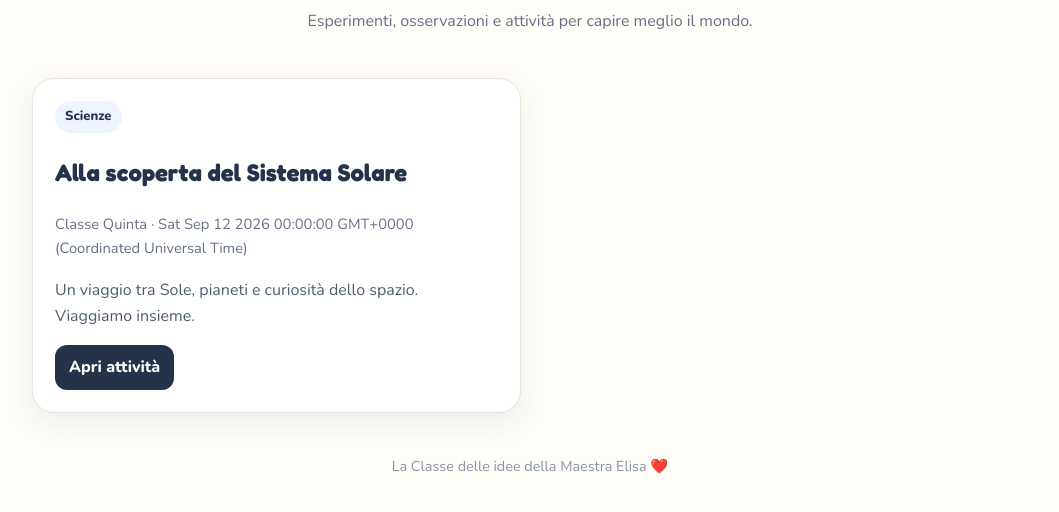
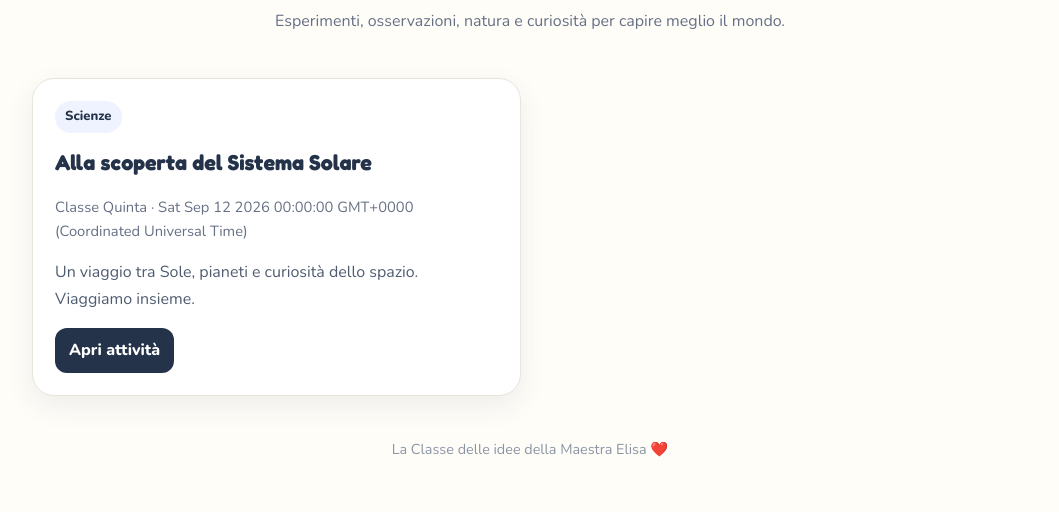
Before and after one commit to mipanni72/classe-idee-elisa, an Eleventy site: page src/scienze/index.njk in a window 1280 px wide. Shown: the part 258-770 px from the top of the page, without its empty margins (110-1169 px from the left). Built offline with nearby package versions, Linux system fonts and the light colour scheme; Eleventy itself is replaced by a stand-in of ours; files that its build step writes are made by us from their sources.

Commit message:
Uniforma pagina Scienze al nuovo sito

```diff
--- a/src/scienze/index.njk
+++ b/src/scienze/index.njk
@@ -3,7 +3,9 @@ layout: base.njk
 title: Scienze
 permalink: /scienze/
 ---
-<section class="page-head"><a class="back" href="/">← Torna alla Home</a><h1>🔬 Scienze</h1><p>Esperimenti, osservazioni e attività per capire meglio il mondo.</p></section>
+<section class="page-head"><a class="back" href="/">← Torna alla Home</a><h1>🔬 Scienze</h1><p>Esperimenti, osservazioni, natura e curiosità per capire meglio il mondo.</p></section>
 <div class="cards">
-{% for post in collections.scienze %}<article class="card"><span class="tag">Scienze</span><h2>{{ post.data.title }}</h2><p class="meta">{{ post.data.classe }} · {{ post.data.data }}</p><p>{{ post.data.descrizione }}</p><a class="btn" href="{{ post.url }}">Apri attività</a></article>{% else %}<p>Non ci sono ancora attività pubblicate.</p>{% endfor %}
+{% for post in collections.scienze %}
+<article class="card"><span class="tag">Scienze</span><h3>{{ post.data.title }}</h3><p class="meta">{{ post.data.classe }} · {{ post.data.data }}</p><p>{{ post.data.descrizione }}</p><a class="btn" href="{{ post.url }}">Apri attività</a></article>
+{% else %}<div class="empty-state">Non ci sono ancora attività pubblicate in Scienze.</div>{% endfor %}
 </div>
```
